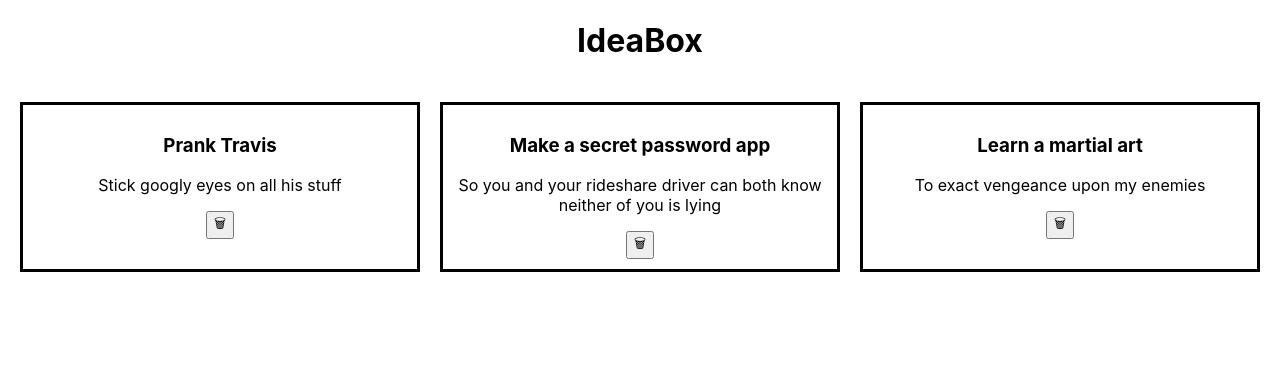
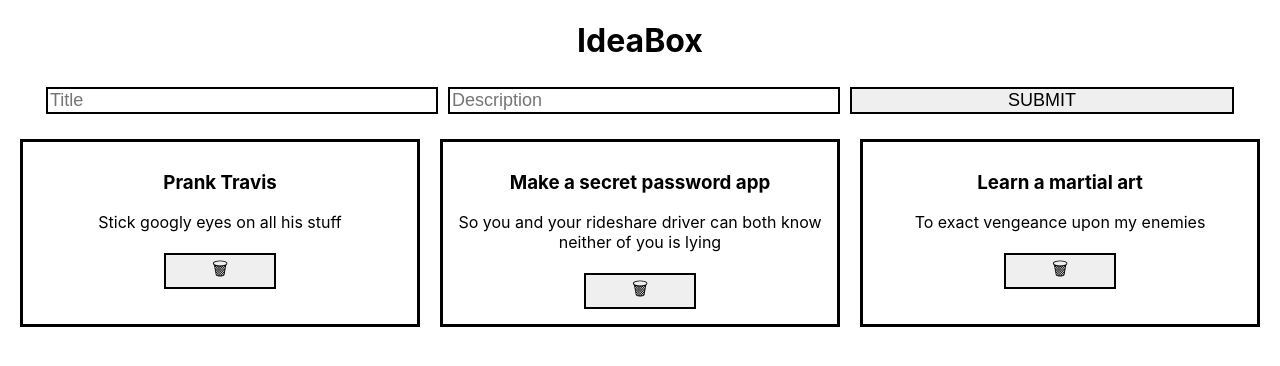
Before and after one commit to ericahagle/ideabox-1, a React (Create React App) app: page / in a window 1280 px wide. Shown: the top 366 px of the page. Built offline with nearby package versions, Linux system fonts and the light colour scheme.

Commit message:
feat: Update functionality to fill in form and add idea

```diff
--- a/src/App/App.js
+++ b/src/App/App.js
@@ -1,5 +1,6 @@
 import { useState } from 'react';
 import './App.css';
+import Form from '../Form/Form.js';
 import Ideas from '../Ideas/Ideas.js'
 
 function App() {
@@ -10,10 +11,15 @@ function App() {
   ]
   const [ideas, setIdeas] = useState(dummyIdeas);
 
+  function addIdea(newIdea) {
+    setIdeas([...ideas, newIdea])
+  }
+
   return (
     <main className='App'>
       <h1>IdeaBox</h1>
       { !ideas.length && <h2>No ideas yet -- add some!</h2> }
+      <Form addIdea={addIdea} />
       <Ideas ideas={ideas} />
     </main>
   );
--- a/src/Form/Form.css
+++ b/src/Form/Form.css
@@ -0,0 +1,10 @@
+form {
+  margin: auto;
+}
+
+input, button {
+  margin: 5px;
+  width: 30%;
+  border: 2px solid black;
+  font-size: 18px;
+}
--- a/src/Form/Form.js
+++ b/src/Form/Form.js
@@ -0,0 +1,45 @@
+import { useState } from 'react';
+import './Form.css';
+
+function Form(props) {
+  const [title, setTitle] = useState("");
+  const [description, setDescription] = useState("");
+
+  function submitIdeas(event) {
+    event.preventDefault();
+    const newIdea = {
+      id: Date.now(),
+      title,
+      description
+    }
+    props.addIdea(newIdea);
+    clearInput();
+  }
+
+  function clearInput() {
+    setTitle("");
+    setDescription("");
+  }
+
+  return (
+    <form>
+      <input
+        type='text'
+        placeholder='Title'
+        name='title'
+        value={title}
+        onChange={event => setTitle(event.target.value)}
+      />
+      <input
+        type='text'
+        placeholder='Description'
+        name='description'
+        value={description}
+        onChange={event => setDescription(event.target.value)}
+      />
+      <button onClick={event => submitIdeas(event)}>SUBMIT</button>
+    </form>
+  );
+}
+
+export default Form;
```
